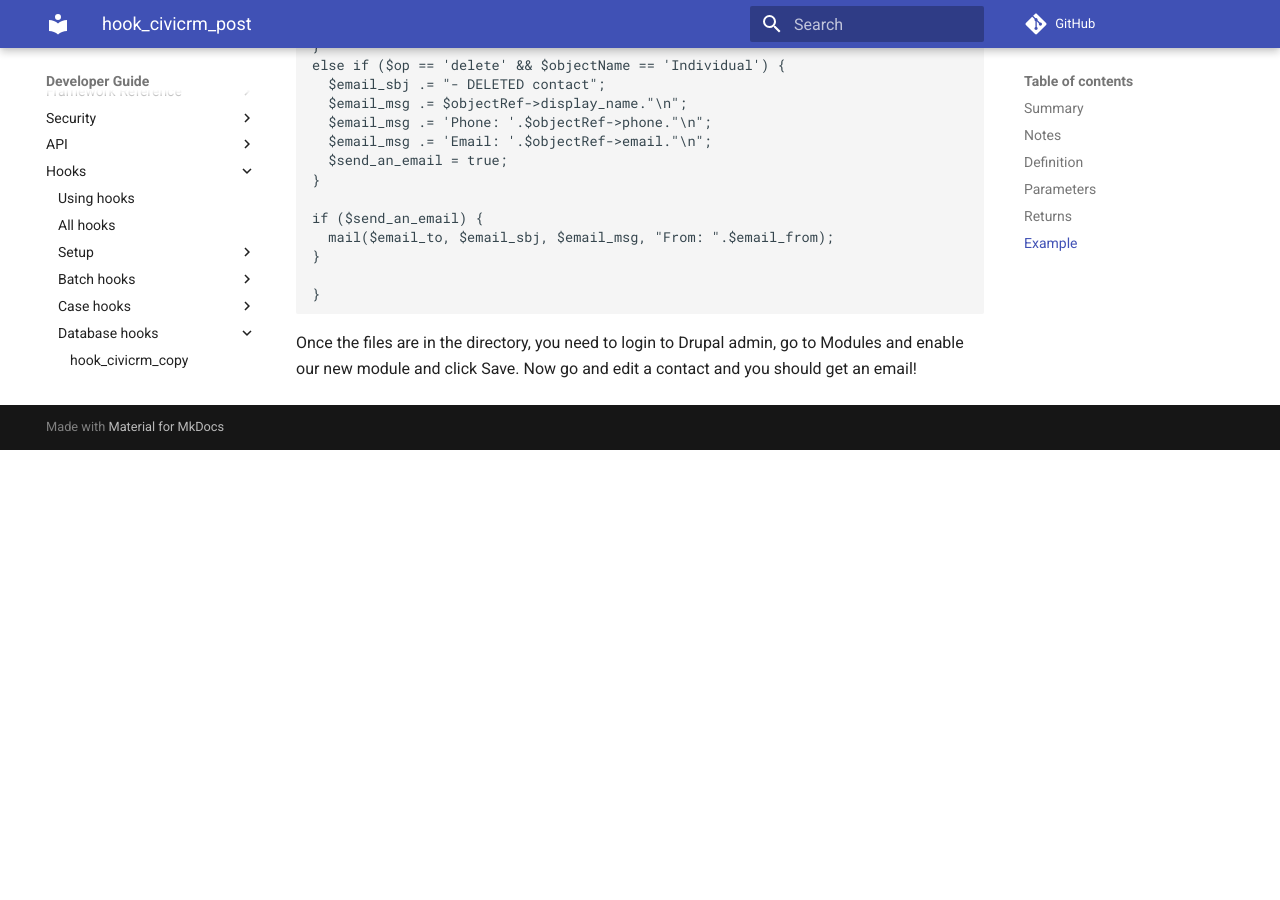
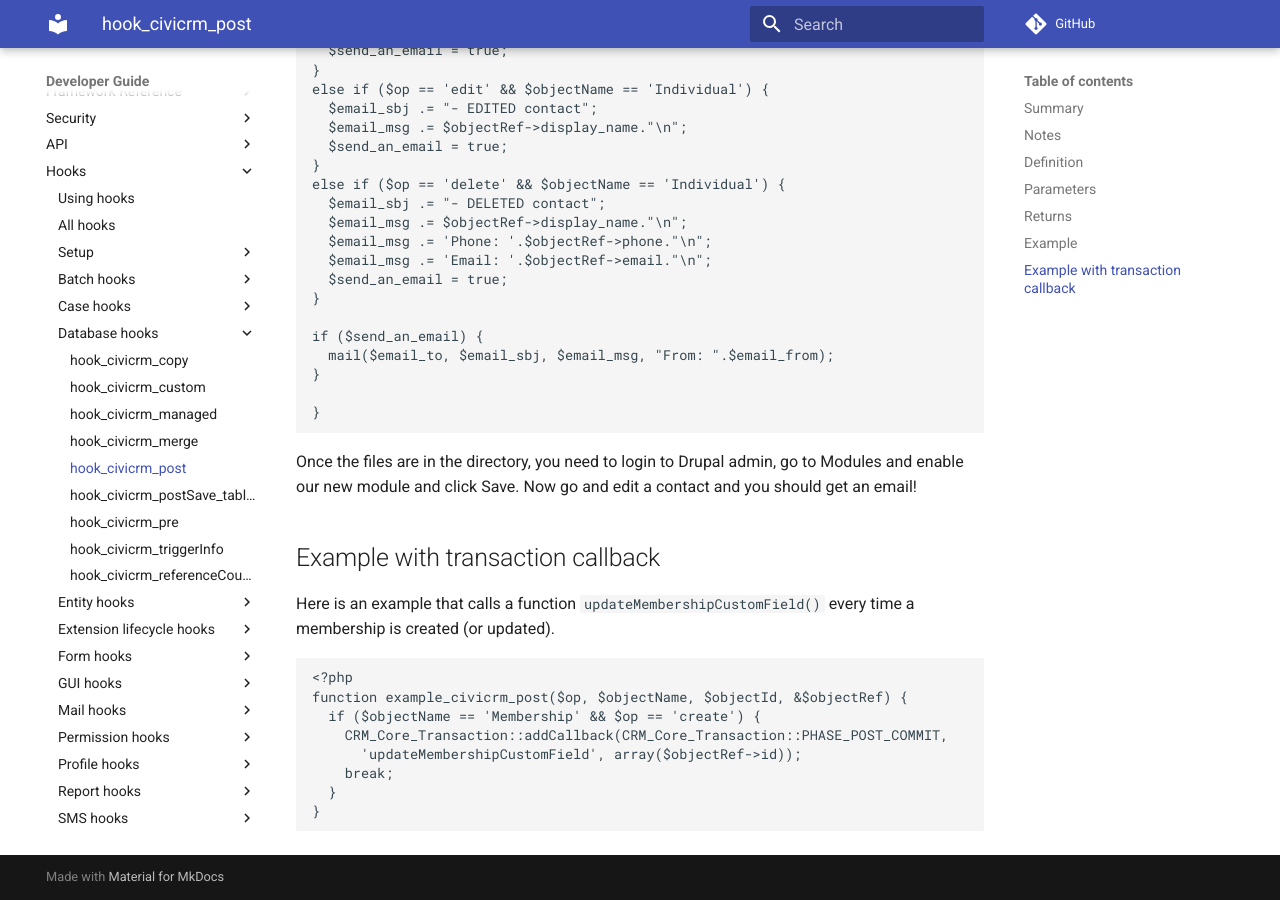
Before and after one commit to civicrm/civicrm-dev-docs, an MkDocs documentation site: the page built from docs/hooks/hook_civicrm_post.md, in a window 1280 px wide and 900 px high, scrolled down 3237 px. Built offline with MkDocs 1.6.1 and Material for MkDocs 9.7.7, drawn with Linux system fonts in a browser that asks for light colours; comment, search, counter and statistics services are not loaded; old or Windows-style settings are respelled for this version of MkDocs; before the commit the page ends 3687 px from its top, so only the background shows below that; some of the changed text lies outside the part shown.

Commit message:
Add callback example
This caused me a few hours of pain today.  Hopefully this will save someone else that time!

````diff
--- a/docs/hooks/hook_civicrm_post.md
+++ b/docs/hooks/hook_civicrm_post.md
@@ -11,6 +11,9 @@
 This is very applicable when you need to maintain foreign key
 constraints etc (when deleting an object, the child objects have to be
 deleted first).
+
+!!!note These hooks use database transactions.  Don't execute code that updates the same data in the database without using a callback.  Eg. if triggering on a `Membership` entity, don't try and update that membership entity within the hook.  Use CRM_Core_Transaction::addCallback() instead.
+
 
 ## Definition
 
@@ -139,3 +142,18 @@
 Once the files are in the directory, you need to login to Drupal admin,
 go to Modules and enable our new module and click Save. Now go and edit
 a contact and you should get an email!
+
+## Example with transaction callback
+
+Here is an example that calls a function `updateMembershipCustomField()` every time a membership is created (or updated).
+
+```php
+<?php
+function example_civicrm_post($op, $objectName, $objectId, &$objectRef) {
+  if ($objectName == 'Membership' && $op == 'create') {
+    CRM_Core_Transaction::addCallback(CRM_Core_Transaction::PHASE_POST_COMMIT,
+      'updateMembershipCustomField', array($objectRef->id));
+    break;
+  }
+}
+```
````
